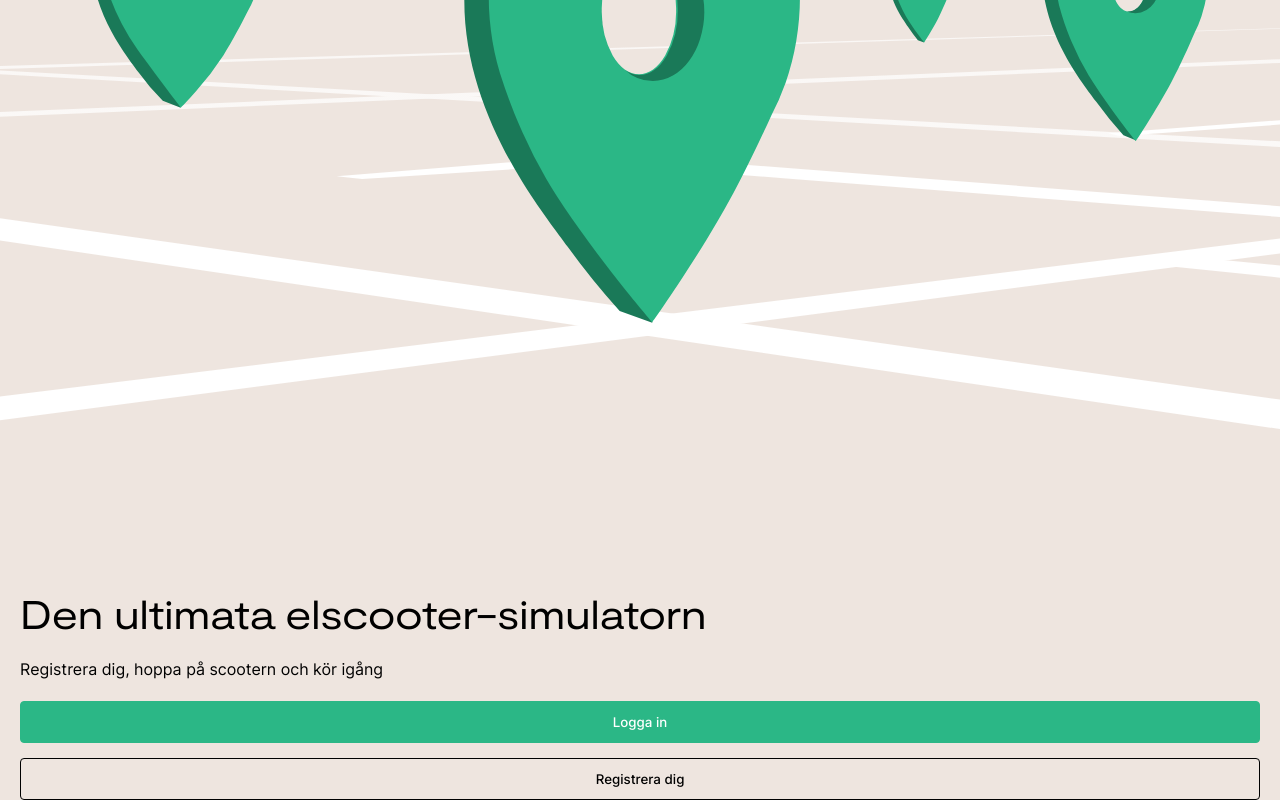
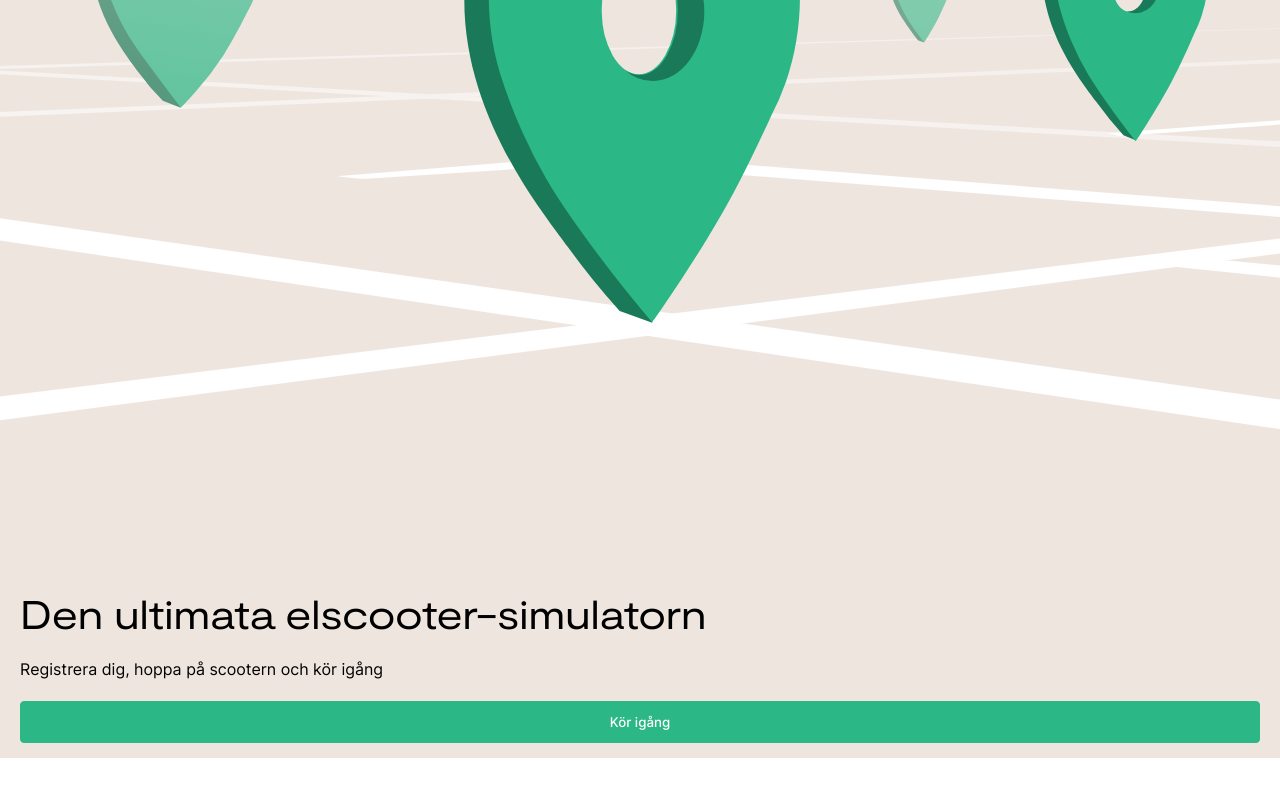
Before and after one commit to DMoest/eBike-webbapp-react, a React (Create React App) app: page /#/ in a window 1280 px wide. Shown: the part 331-1131 px from the top of the page. After the commit the page ends 1089 px from the top, so only its background shows below. Built offline with nearby package versions, Linux system fonts and the light colour scheme.

Commit message:
ErrorBoundary component added

```diff
--- a/src/pages/HomePage/HomePage.js
+++ b/src/pages/HomePage/HomePage.js
@@ -25,13 +25,9 @@ function HomePage() {
             <p>Registrera dig, hoppa på scootern och kör igång</p>
             <div className="home__btn-wrapper">
               <Link to="/auth">
-                <BtnPrimary text={"Logga in"} />
+                <BtnPrimary text={"Kör igång"} />
               </Link>
-              <div className="home__btn-spacer">
-                <Link to="/auth">
-                  <BtnSecondary text={"Registrera dig"} />
-                </Link>
-              </div>
+              <div className="home__btn-spacer"></div>
             </div>
           </div>
         </div>
```
Also changed, not shown: src/components/Global/ErrorBoundary/ErrorBoundary.js (added, +22 -0 lines), src/assets/img/home__ill.svg.
